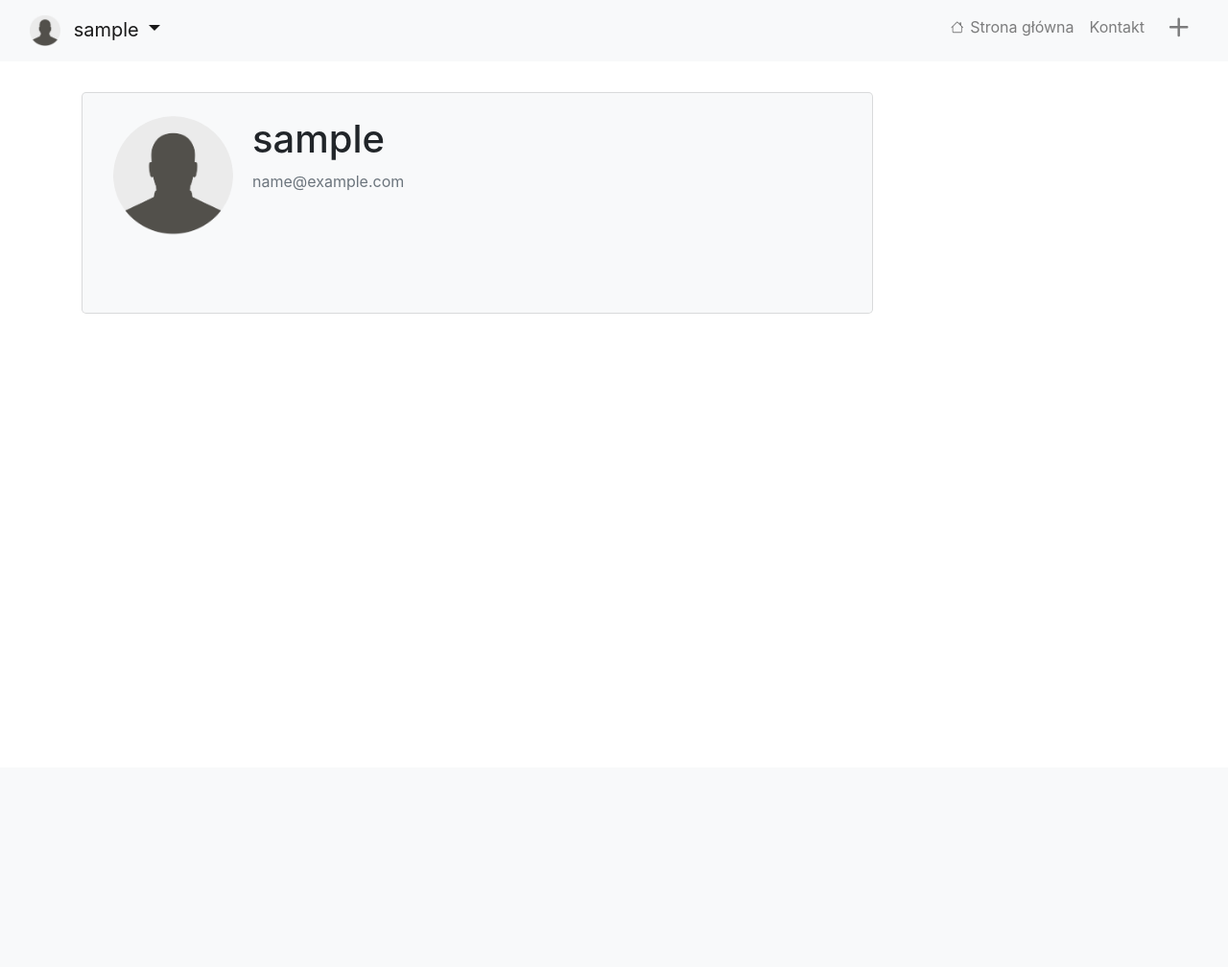
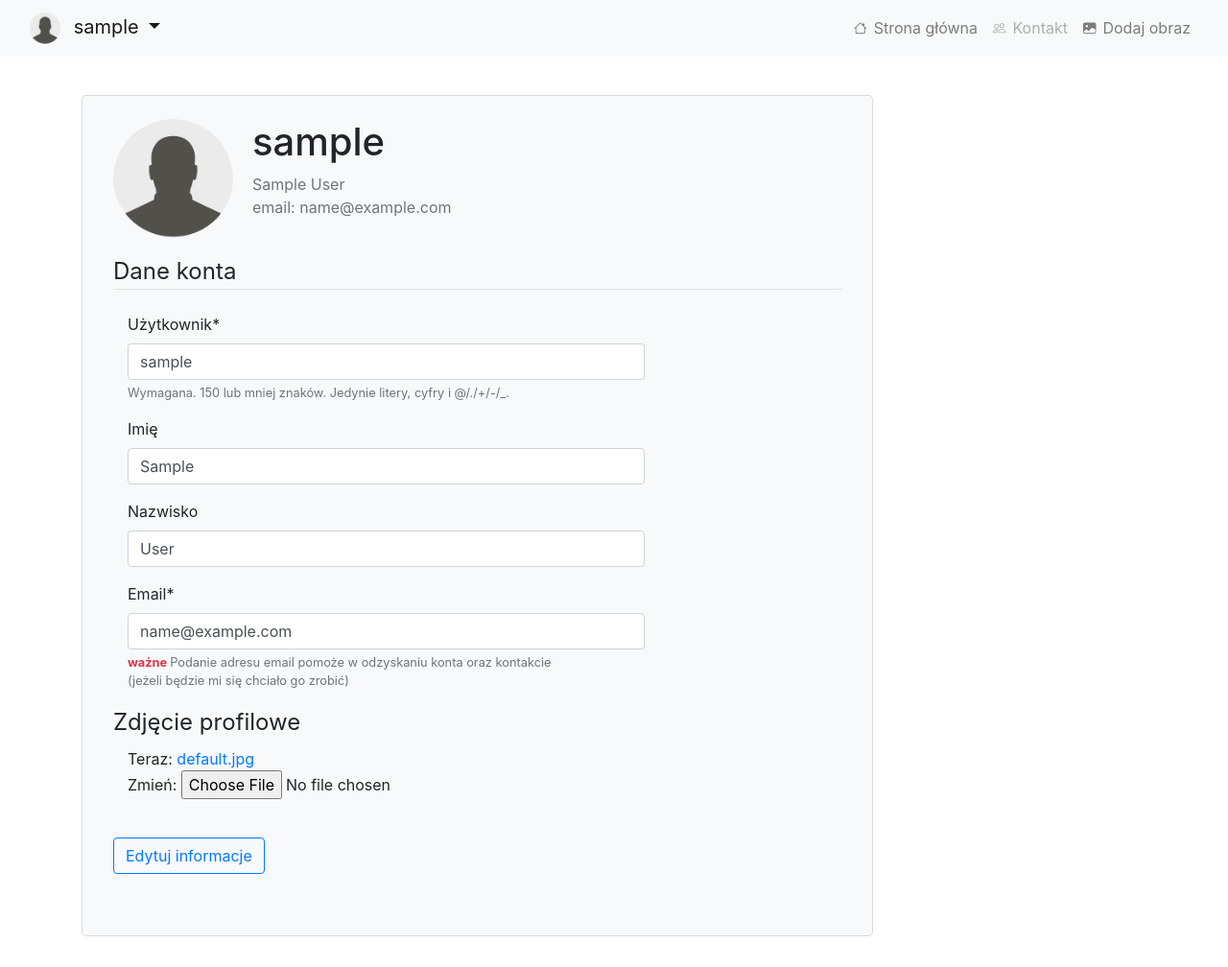
Before and after one commit to JakubBiernacki/galeria, a Django app: page /profile/ in a window 1280 px wide. Shown: the whole page at 96% size. Before the commit the page ends 800 px from the top, so only its background shows below. Run offline with Django 3.2, Linux system fonts and the light colour scheme; the visitor is signed in with stand-in values (Sample User, id 1); some libraries are stand-ins or nearby versions.

Commit message:
dodanie edycji profilu, poprawienie detali

```diff
--- a/users/form.py
+++ b/users/form.py
@@ -1,10 +1,24 @@
 from django import forms
 from django.contrib.auth.models import User
+from .models import Profile
 from django.contrib.auth.forms import UserCreationForm
 
 class Register_Form(UserCreationForm):
 
-
     class Meta:
         model = User
         fields = ['username','password1','password2',]
+
+class UserUpdateForm(forms.ModelForm):
+    email = forms.EmailField(help_text = "<b class='text-danger'>ważne </b>Podanie adresu email pomoże w odzyskaniu konta oraz kontakcie<br>(jeżeli będzie mi się chciało go zrobić)")
+    class Meta:
+        model = User
+        fields = ['username','first_name','last_name','email']
+
+
+
+class ProfileUpdateForm(forms.ModelForm):
+
+    class Meta:
+        model = Profile
+        fields=['image']
--- a/users/models.py
+++ b/users/models.py
@@ -1,10 +1,22 @@
 from django.db import models
 from django.contrib.auth.models import User
+from PIL import Image
 
 
 class Profile(models.Model):
     user = models.OneToOneField(User,on_delete=models.CASCADE)
-    image = models.ImageField(default='default.jpg',upload_to='profile_pics')
+    image = models.ImageField(default='default.jpg',upload_to='profile_img')
 
     def __str__(self):
         return f'{self.user.username} Profile'
+
+    def save(self):
+        super().save()
+
+        img = Image.open(self.image.path)
+
+        if img.height >300 or img.width >300:
+            output_size = (300,300)
+
+            img.thumbnail(output_size)
+            img.save(self.image.path)
--- a/users/templates/users/profile.html
+++ b/users/templates/users/profile.html
@@ -13,18 +13,42 @@
                 </div>
                 {%endfor%}
           {%endif%}
-          <div class="content-section jumbotron pt-4">
+          <div class="content-section jumbotron pt-4 pb-5 mt-4">
         <div class="media">
             <img class="rounded-circle account-img" src="{{user.profile.image.url}}">
             <div class="media-body">
                 <h2 class="account-heading">{{user.username}}</h2>
-                <p class="text-secondary">{{user.email}}</p>
+
+                <p class="text-secondary">{{user.first_name|title}} {{user.last_name|title}}<br>email: {{user.email}}</p>
+
             </div>
+        </div>
+
+              <form method="post" enctype="multipart/form-data">
+             {%csrf_token%}
+            <fieldset class="form-group">
+                <legend class="border-bottom mb-4">Dane konta</legend>
+                <div class="col-lg-9">
+                {{u_form|crispy}}
+                    </div>
+
+                <legend class="">Zdjęcie profilowe</legend>
+                <div class="col-lg-9">
+                {{p_form.image}}
+                    </div>
+
+            </fieldset>
+
+            <div class="form-group">
+                <button class="btn btn-outline-primary mt-4" type="submit">Edytuj informacje</button>
+            </div>
+        </form>
+
         </div>
 
     </div>
 
-        </div>
+
 
 
     </div>
--- a/users/views.py
+++ b/users/views.py
@@ -2,12 +2,13 @@
 from django.shortcuts import render,redirect
 #wiadomość
 from django.contrib import messages
-#rejestracja
-from .form import Register_Form
+#formularze
+from .form import Register_Form,UserUpdateForm,ProfileUpdateForm
 #logowanie
 from django.contrib.auth import authenticate, login,logout
 from django.contrib.auth.decorators import login_required
-# Create your views here.
+
+import os
 
 def rejestracja(request):
 
@@ -36,4 +37,29 @@ def logout_user(request):
 
 @login_required
 def profile(request):
-    return render(request,'users/profile.html')
+    if request.method == 'POST':
+        old_img = request.user.profile.image.path
+        u_form = UserUpdateForm(request.POST,instance=request.user)
+        p_form = ProfileUpdateForm(request.POST, request.FILES, instance=request.user.profile)
+
+        if u_form.is_valid() and p_form.is_valid():
+
+            if len(request.FILES) !=0:
+                os.remove(old_img)
+
+
+            u_form.save()
+            p_form.save()
+            messages.success(request, f'Your accont has been updated!')
+            return redirect('profile')
+
+    else:
+        u_form = UserUpdateForm(instance=request.user)
+        p_form = ProfileUpdateForm(instance=request.user.profile)
+
+    context = {
+        'u_form': u_form,
+        'p_form': p_form
+    }
+
+    return render(request,'users/profile.html',context)
--- a/widok/static/base.css
+++ b/widok/static/base.css
@@ -1,6 +1,6 @@
 
 main{
-margin-top: 2rem;
+margin-top: 1rem;
 
 }
 
@@ -46,7 +46,10 @@ margin-top: 2rem;
   vertical-align: middle;
 }
 
-
+.disabled {
+  pointer-events: none;
+  cursor: default;
+}
  .jumbotron
  {
  background-color: #f8f9fa!important;
--- a/widok/templates/base.html
+++ b/widok/templates/base.html
@@ -84,18 +84,27 @@
 
                 {% if user.is_authenticated %}
                 <li class="nav-item">
-                    <a class="nav-link" href="#">Kontakt</a>
+                    <a class="nav-link disabled" href="#" >
+                        <svg xmlns="http://www.w3.org/2000/svg" width="16" height="16" fill="currentColor" class="bi bi-people" viewBox="0 2 19 16">
+  <path d="M15 14s1 0 1-1-1-4-5-4-5 3-5 4 1 1 1 1h8zm-7.978-1A.261.261 0 0 1 7 12.996c.001-.264.167-1.03.76-1.72C8.312 10.629 9.282 10 11 10c1.717 0 2.687.63 3.24 1.276.593.69.758 1.457.76 1.72l-.008.002a.274.274 0 0 1-.014.002H7.022zM11 7a2 2 0 1 0 0-4 2 2 0 0 0 0 4zm3-2a3 3 0 1 1-6 0 3 3 0 0 1 6 0zM6.936 9.28a5.88 5.88 0 0 0-1.23-.247A7.35 7.35 0 0 0 5 9c-4 0-5 3-5 4 0 .667.333 1 1 1h4.216A2.238 2.238 0 0 1 5 13c0-1.01.377-2.042 1.09-2.904.243-.294.526-.569.846-.816zM4.92 10A5.493 5.493 0 0 0 4 13H1c0-.26.164-1.03.76-1.724.545-.636 1.492-1.256 3.16-1.275zM1.5 5.5a3 3 0 1 1 6 0 3 3 0 0 1-6 0zm3-2a2 2 0 1 0 0 4 2 2 0 0 0 0-4z"/>
+</svg>
+
+                        Kontakt</a>
                 </li>
 
 
                 <li class="nav-item">
 
                     <a class="nav-link" href="{%url 'dodaj'%}">
-                        <svg width="2em" height="2em" viewBox="0 3 13 13" class="bi bi-plus" fill="currentColor"
-                             xmlns="http://www.w3.org/2000/svg">
-                            <path fill-rule="evenodd"
-                                  d="M8 4a.5.5 0 0 1 .5.5v3h3a.5.5 0 0 1 0 1h-3v3a.5.5 0 0 1-1 0v-3h-3a.5.5 0 0 1 0-1h3v-3A.5.5 0 0 1 8 4z"/>
-                        </svg>
+<!--                        <svg width="2em" height="2em" viewBox="0 3 13 13" class="bi bi-plus" fill="currentColor"-->
+<!--                             xmlns="http://www.w3.org/2000/svg">-->
+<!--                            <path fill-rule="evenodd"-->
+<!--                                  d="M8 4a.5.5 0 0 1 .5.5v3h3a.5.5 0 0 1 0 1h-3v3a.5.5 0 0 1-1 0v-3h-3a.5.5 0 0 1 0-1h3v-3A.5.5 0 0 1 8 4z"/>-->
+<!--                        </svg>-->
+                        <svg xmlns="http://www.w3.org/2000/svg" width="16" height="16" fill="currentColor" class="bi bi-image-fill" viewBox="0 2 19 16">
+  <path d="M.002 3a2 2 0 0 1 2-2h12a2 2 0 0 1 2 2v10a2 2 0 0 1-2 2h-12a2 2 0 0 1-2-2V3zm1 9v1a1 1 0 0 0 1 1h12a1 1 0 0 0 1-1V9.5l-3.777-1.947a.5.5 0 0 0-.577.093l-3.71 3.71-2.66-1.772a.5.5 0 0 0-.63.062L1.002 12zm5-6.5a1.5 1.5 0 1 0-3 0 1.5 1.5 0 0 0 3 0z"/>
+</svg>
+                        Dodaj obraz
                     </a>
                     {%else%}
 
```
Also changed, not shown: widok/static/star.css (+8 -1 lines), widok/templates/galeria/detale_obrazek.html (+19 -2 lines), 1 other file.
